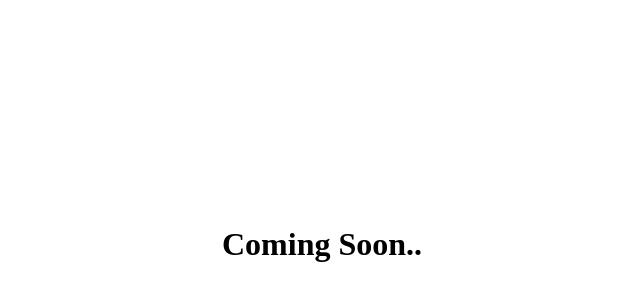
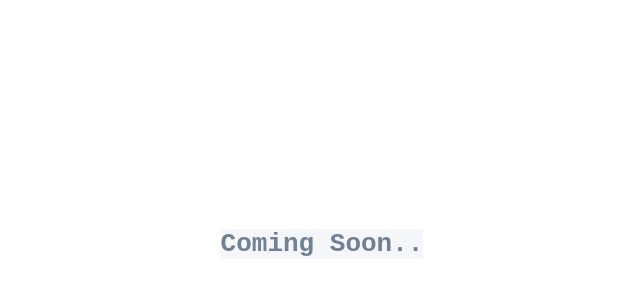
Before and after one commit to ajnaaspk/ajnaaspk.github.io, a plain HTML site: page index.html in a window 1280 px wide. Shown: the part 156-456 px from the top of the page, without its empty margins (318-958 px from the left). Drawn offline with Linux system fonts and the light colour scheme.

Commit message:
add class name

```diff
--- a/index.html
+++ b/index.html
@@ -19,7 +19,7 @@
     </head>
     <body>
         <div>
-            <h1>Coming Soon..</h1>
+            <h1 class="coming-soon">Coming Soon..</h1>
         </div>
     </body>
 </html>
```
